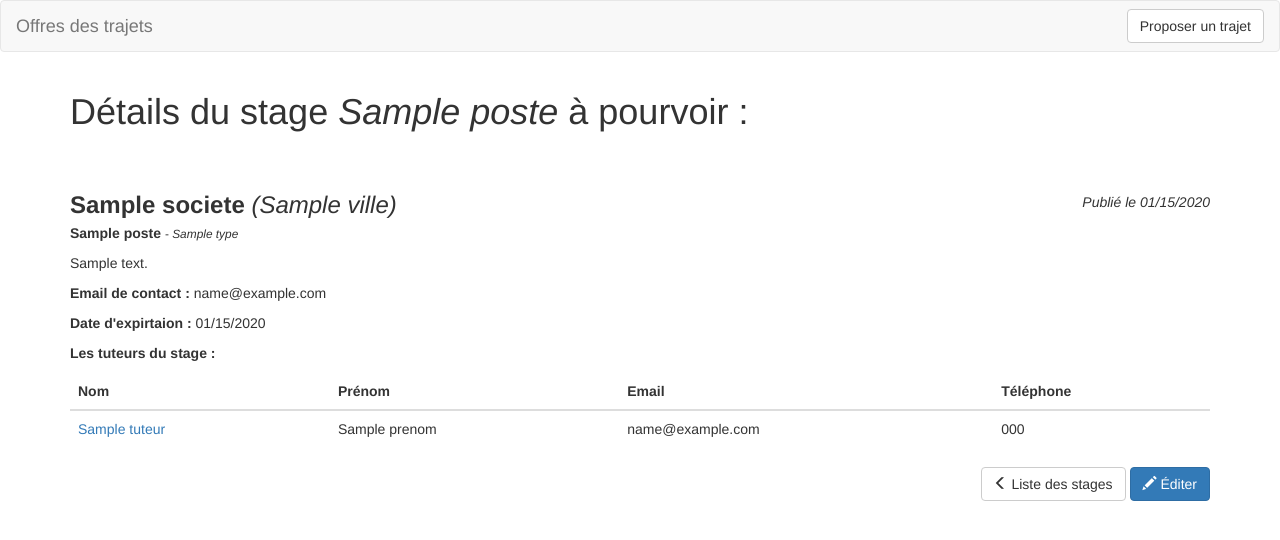
After one commit to Yartashi/Covoit, a Symfony app: template templates/trajet/show.html.twig in a window 1280 px wide. The commit adds this page. Shown: the top 540 px of the page. Run offline with Twig, Linux system fonts and the light colour scheme; the template is opened without the code that fills it: most values are stand-ins (such as "Sample title", 1, 10 or a date in 2020); some libraries are stand-ins or nearby versions.

Commit message:
trajet controller

```diff
--- a/templates/base.html.twig
+++ b/templates/base.html.twig
@@ -1,12 +1,37 @@
 <!DOCTYPE html>
 <html>
 <head>
-        <meta charset="UTF-8">
-        <title>{% block title %}Welcome!{% endblock %}</title>
+    <title>{% block title %}Gestion des offres de trajets{% endblock %}</title>
+
+    <meta http-equiv="Content-Type" content="text/html; charset=utf-8"/>
+
     {% block stylesheets %}{% endblock %}
+
+    {% block javascripts %}{% endblock %}
+
+    <link rel="stylesheet" href="https://maxcdn.bootstrapcdn.com/bootstrap/3.3.7/css/bootstrap.min.css">
 </head>
 <body>
+<nav class="navbar navbar-default">
+    <div class="container-fluid">
+        <div class="navbar-header">
+            <a class="navbar-brand" href="#">Offres des trajets</a>
+        </div>
+
+        <div class="collapse navbar-collapse">
+            <ul class="nav navbar-nav navbar-right">
+                <li>
+                    <div>
+                        <a href="#" class="btn btn-default navbar-btn">Proposer un trajet</a>
+                    </div>
+                </li>
+            </ul>
+        </div>
+    </div>
+</nav>
+
+<div class="container">
     {% block body %}{% endblock %}
-        {% block javascripts %}{% endblock %}
+</div>
 </body>
 </html>
--- /dev/null
+++ b/templates/trajet/show.html.twig
@@ -0,0 +1,68 @@
+{% extends 'base.html.twig' %}
+
+{% block body %}
+    <h1>Détails du stage <i>{{ stage.poste }}</i> à pourvoir :</h1>
+    <div class="media" style="margin-top: 60px;">
+        <div class="media-body">
+            <div class="row">
+                <div class="col-sm-10">
+                    <h3 class="media-heading"><strong>{{ stage.societe }}</strong> <i>({{ stage.ville }})</i></h3>
+                </div>
+
+                <div class="col-sm-2">
+                    <i class="pull-right">Publié le {{ stage.dateCreation|date('m/d/Y') }}</i>
+                </div>
+            </div>
+
+            <p>
+                <strong>{{ stage.poste }}</strong>
+                <small> - <i>{{ stage.type }}</i></small>
+            </p>
+
+            <p>{{ stage.description|nl2br }}</p>
+
+            <p>
+                <strong>Email de contact :</strong> {{ stage.email }}
+            </p>
+            <p>
+                <strong>Date d'expirtaion :</strong> {{ stage.dateExpiration|date('m/d/Y') }}
+            </p>
+            <p>
+                <strong>Les tuteurs du stage : <strong>
+                <table class="table">
+                <thead>
+                <tr>
+                    <th>Nom</th>
+                    <th>Prénom</th>
+                    <th>Email</th>
+                    <th>Téléphone</th>
+                </tr>
+                </thead>
+                <tbody>
+                {% for tuteur in stage.tuteurs %}
+                    <tr>
+                        <td><a href="#">{{ tuteur.nom }}</a></td>
+                        <td>{{ tuteur.prenom }}</td>
+                        <td>{{ tuteur.email }}</td>
+                        <td>{{ tuteur.telephone }}</td>
+                    </tr>
+                {% endfor %}
+                </tbody>
+                </table>
+            </p>
+            <div class="row">
+                <div class="col-sm-12 text-right">
+                    <a class="btn btn-default" href="#">
+                        <span class="glyphicon glyphicon-menu-left" aria-hidden="true"></span>
+                        Liste des stages
+                    </a>
+
+                    <a class="btn btn-primary" href="#">
+                        <span class="glyphicon glyphicon-pencil" aria-hidden="true"></span>
+                        Éditer
+                    </a>
+                </div>
+            </div>
+        </div>
+    </div>
+{% endblock %}
```
Also changed, not shown: src/Controller/TrajetController.php (+16 -2 lines), templates/trajet/create.html.twig (added, +15 -0 lines), templates/trajet/delete.html.twig (added, +25 -0 lines), templates/trajet/list.html.twig (added, +25 -0 lines). Lines whose indentation alone changed are shown as unchanged.
